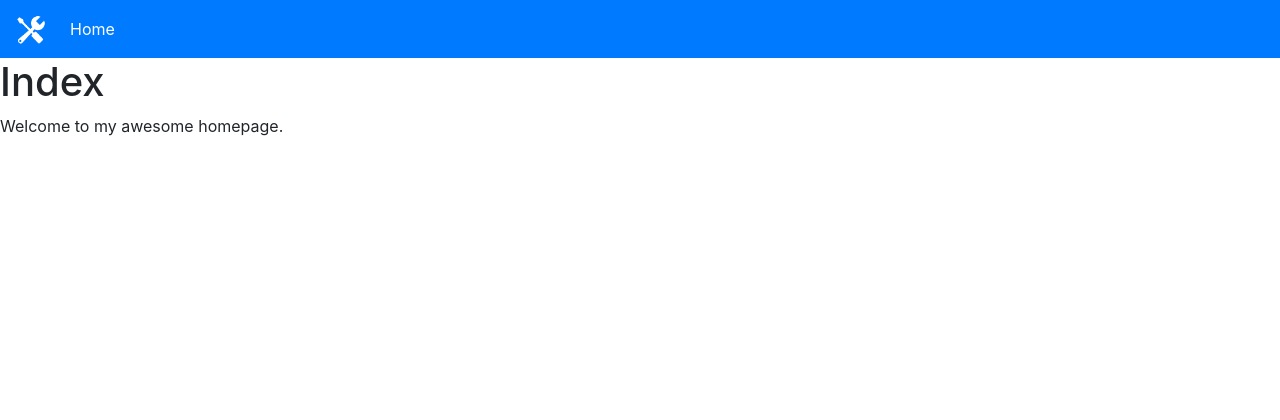
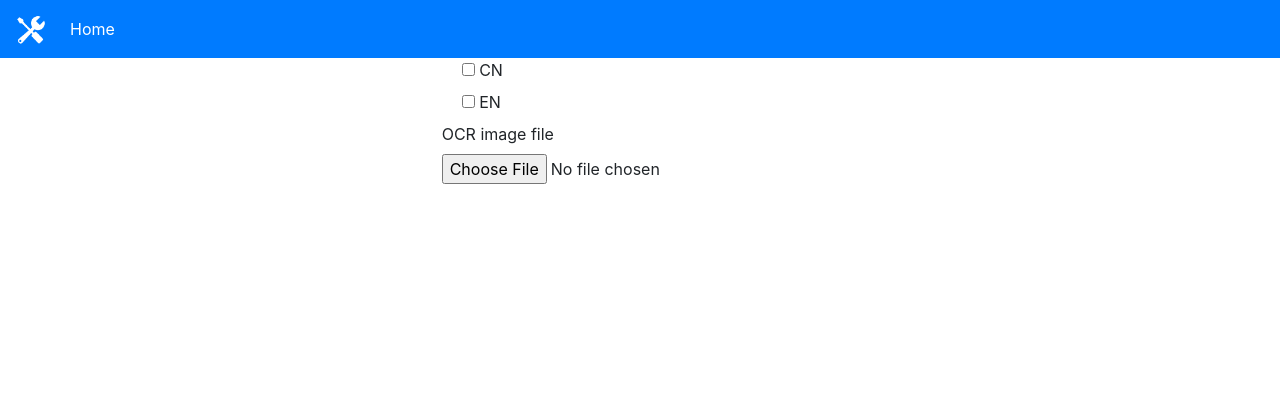
Before and after one commit to BlueRhino/crazytools, a Flask app: page / in a window 1280 px wide. Shown: the top 420 px of the page. Run offline with Flask 2, Linux system fonts and the light colour scheme; some libraries are stand-ins or nearby versions.

Commit message:
add form code in html

```diff
--- a/app.py
+++ b/app.py
@@ -1,4 +1,4 @@
-from flask import Flask
+from flask import Flask, current_app
 from flask import render_template
 
 app = Flask(__name__)
@@ -9,5 +9,11 @@ def hello_world():
     return render_template('index.html')
 
 
+@app.route('/favicon.ico')
+def get_fav():
+    print(__name__)
+    return current_app.send_static_file('img/favicon.ico')
+
+
 if __name__ == '__main__':
     app.run()
--- a/templates/common/base.html
+++ b/templates/common/base.html
@@ -14,23 +14,14 @@
     {% endblock %}
 </head>
 <body>
-<nav class="navbar navbar-expand-lg navbar-dark bg-primary">
-    <a class="navbar-brand" href="#">
-        <img src="/static/img/toolbox.png" width="30" height="30" alt="">
-    </a>
-
-    <div class="collapse navbar-collapse" id="navbarSupportedContent">
-        <ul class="navbar-nav mr-auto">
-            <li class="nav-item active">
-                <a class="nav-link" href="#">Home</a>
-            </li>
-        </ul>
-    </div>
-</nav>
-<div id="content">{% block content %}{% endblock %}</div>
+{% block navbar %}
+    {% include "common/navbar.html" %}
+{% endblock %}
+{% block content %}{% endblock %}
 <nav class="navbar fixed-bottom navbar-light bg-light">
     {% block footer %}
-        <a href="https://github.com/BlueRhino/crazytools" target="_blank" title="source code"> <i class="fab fa-github"> </i></a>
+        <a href="https://github.com/BlueRhino/crazytools" target="_blank" title="source code"> <i
+                class="fab fa-github"> </i></a>
     {% endblock %}
 </nav>
 <script src="https://cdn.bootcdn.net/ajax/libs/jquery/3.5.1/jquery.slim.min.js"></script>
--- /dev/null
+++ b/templates/common/navbar.html
@@ -0,0 +1,13 @@
+<nav class="navbar navbar-expand-lg navbar-dark bg-primary">
+    <a class="navbar-brand" href="#">
+        <img src="/static/img/toolbox.png" width="30" height="30" alt="">
+    </a>
+
+    <div class="collapse navbar-collapse" id="navbarSupportedContent">
+        <ul class="navbar-nav mr-auto">
+            <li class="nav-item {% if navbar_active_item == "home" %}active{% endif %}">
+                <a class="nav-link" href="#">Home</a>
+            </li>
+        </ul>
+    </div>
+</nav>
--- a/templates/index.html
+++ b/templates/index.html
@@ -1,11 +1,29 @@
 {% extends "common/base.html" %}
+{% set navbar_active_item = "home" %}
 {% block title %}Index{% endblock %}
-{% block head %}
-    {{ super() }}
+{% block content %}
+    <div class="container-fluid">
+        <div class="row">
+            <div class="col-md-4 offset-4">
+                <form>
+                    <div class="form-check checkbox-inline">
+                        <input  type="checkbox" value="" id="ocr_language_cn">
+                        <label for="ocr_language_cn">
+                            CN
+                        </label>
+                    </div>
+                    <div class="form-check checkbox-inline">
+                        <input type="checkbox" value="" id="ocr_language_en">
+                        <label  for="ocr_language_en">
+                            EN
+                        </label>
+                    </div>
+                    <div class="form-group">
+                        <label for="ocr_img">OCR image file</label>
+                        <input type="file" class="form-control-file" id="ocr_img">
+                    </div>
+                </form>
+            </div>
+        </div>
+    </div>
 {% endblock %}
-{% block content %}
-    <h1>Index</h1>
-    <p class="important">
-      Welcome to my awesome homepage.
-    </p>
-{% endblock %}
```
Also changed, not shown: static/img/favicon.ico (added).
